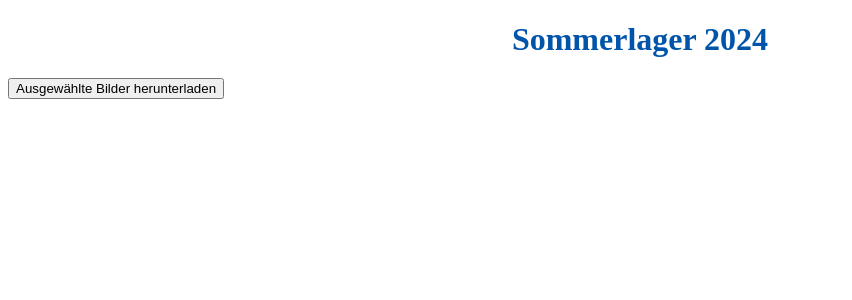
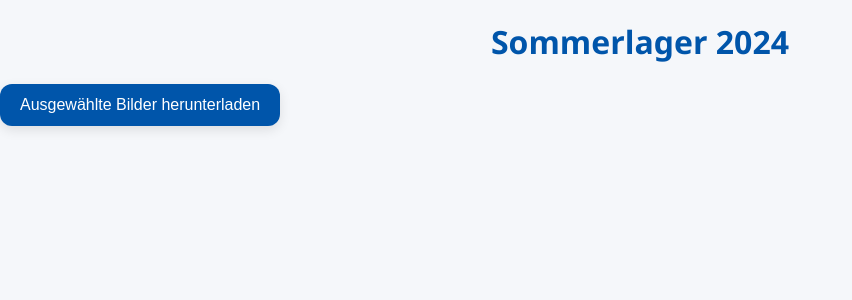
Before and after one commit to Tim-Thiel/r-rangers-test, a PHP site: page /aktionen/sommerlager2024.html in a window 1280 px wide. Shown: the top 300 px of the page, without its empty margins (0-852 px from the left). Run offline with PHP 8.4, Linux system fonts and the light colour scheme.

Commit message:
Refactor CSS with variables and improved styles

```diff
--- a/css/style.css
+++ b/css/style.css
@@ -1,34 +1,134 @@
-/* Allgemeine Farben für Buttons */
-.download-btn {
-    background-color: #0055aa;
+/* --------------------------------------------
+   Farben & Variablen
+--------------------------------------------- */
+:root {
+    --ranger-blue: #0055aa;
+    --ranger-blue-dark: #003f7f;
+    --ranger-gold: #f1c40f;
+    --light-bg: #f5f7fa;
+    --card-bg: #ffffff;
+    --text-dark: #222;
+    --shadow: 0 4px 12px rgba(0,0,0,0.1);
+    --shadow-hover: 0 6px 20px rgba(0,0,0,0.15);
+    --radius: 12px;
+}
+
+/* --------------------------------------------
+   Globales Layout
+--------------------------------------------- */
+body {
+    margin: 0;
+    padding: 0;
+    font-family: "Segoe UI", Arial, sans-serif;
+    background: var(--light-bg);
+    color: var(--text-dark);
+}
+
+/* --------------------------------------------
+   Kopfzeilen / Titel
+--------------------------------------------- */
+h1, h2 {
+    text-align: center;
+    color: var(--ranger-blue);
+    margin-top: 20px;
+    font-weight: 700;
+}
+
+/* --------------------------------------------
+   Buttons
+--------------------------------------------- */
+button,
+.download-btn,
+#download-selected {
+    background: var(--ranger-blue);
     color: white;
     border: none;
-    padding: 10px 20px;
+    padding: 12px 20px;
     font-size: 16px;
+    border-radius: var(--radius);
     cursor: pointer;
-    border-radius: 8px;
+    transition: 0.25s;
+    box-shadow: var(--shadow);
+    display: inline-block;
 }
 
-.download-btn:hover {
-    background-color: #003f7f;
+button:hover,
+.download-btn:hover,
+#download-selected:hover {
+    background: var(--ranger-blue-dark);
+    box-shadow: var(--shadow-hover);
 }
 
-/* Titel */
-h1 {
-    color: #0055aa;
-    text-align: center;
-    margin-bottom: 20px;
+button:disabled,
+#download-selected:disabled {
+    background: #999;
+    cursor: not-allowed;
+    box-shadow: none;
 }
 
-/* Galerie-Layout */
+/* --------------------------------------------
+   Galerie Layout
+--------------------------------------------- */
 .gallery {
+    max-width: 1200px;
+    margin: 20px auto;
     display: grid;
+    gap: 20px;
+    padding: 10px;
     grid-template-columns: repeat(auto-fill, minmax(250px, 1fr));
-    gap: 15px;
-    padding: 20px;
+}
+
+/* --------------------------------------------
+   Einzelnes Bild / Karte
+--------------------------------------------- */
+.gallery-item {
+    background: var(--card-bg);
+    border-radius: var(--radius);
+    box-shadow: var(--shadow);
+    padding: 10px;
+    transition: 0.25s;
+}
+
+.gallery-item:hover {
+    transform: translateY(-4px);
+    box-shadow: var(--shadow-hover);
 }
 
 .gallery-item img {
     width: 100%;
-    border-radius: 10px;
+    border-radius: var(--radius);
 }
+
+/* Checkbox-Kontainer */
+.checkbox-container {
+    display: flex;
+    align-items: center;
+    gap: 10px;
+    margin-top: 8px;
+}
+
+.checkbox-container input {
+    width: 20px;
+    height: 20px;
+    cursor: pointer;
+}
+
+/* --------------------------------------------
+   Abschnitt-Trenner
+--------------------------------------------- */
+.section {
+    max-width: 1200px;
+    margin: auto;
+    padding: 20px;
+}
+
+/* --------------------------------------------
+   Footer
+--------------------------------------------- */
+footer {
+    margin-top: 40px;
+    padding: 25px;
+    text-align: center;
+    background: var(--ranger-blue);
+    color: white;
+}
```
